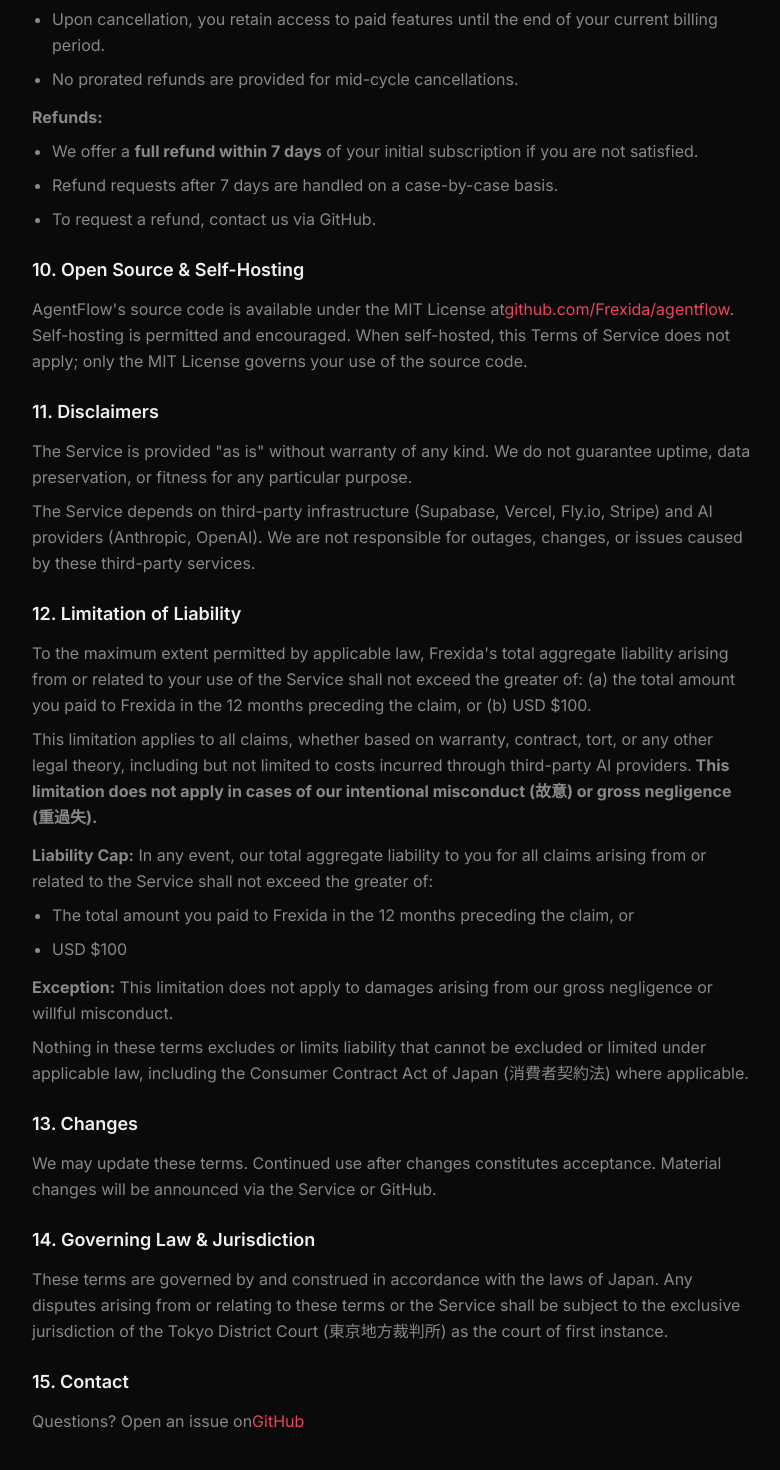
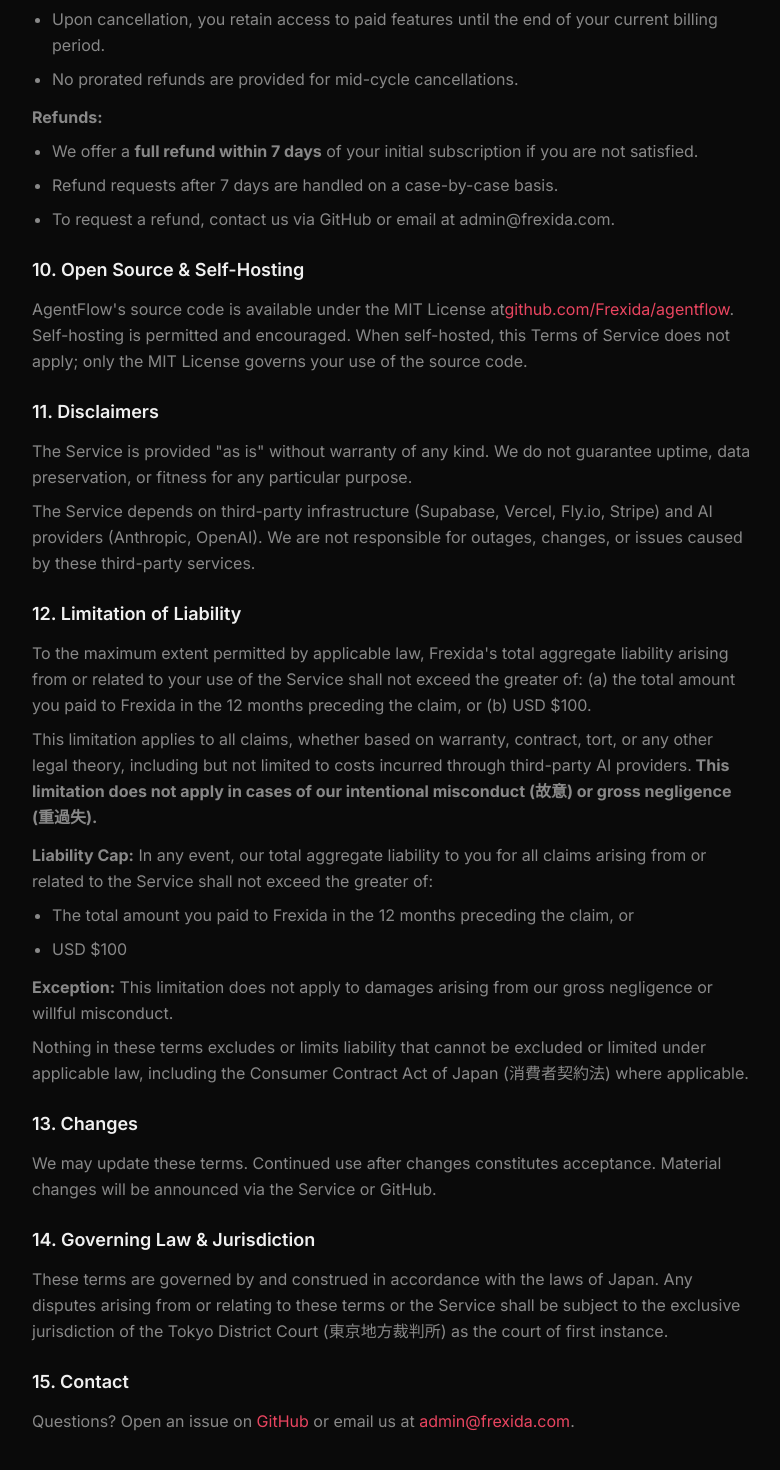
Before and after one commit to Frexida/agentflow, a Next.js app in the folder v2/: page /terms in a window 1280 px wide. Shown: the part 2334-3804 px from the top of the page, without its empty margins (348-1128 px from the left). Built offline with nearby package versions, Linux system fonts and the light colour scheme.

Commit message:
feat: add admin@frexida.com contact email to terms and privacy

```diff
--- a/v2/src/app/privacy/page.tsx
+++ b/v2/src/app/privacy/page.tsx
@@ -64,6 +64,10 @@
               Questions about privacy? Open an issue on{' '}
               <a href="https://github.com/Frexida/agentflow" className="text-[var(--accent-bright)] hover:underline" target="_blank" rel="noopener">
                 GitHub
+              </a>{' '}
+              or email us at{' '}
+              <a href="mailto:admin@frexida.com" className="text-[var(--accent-bright)] hover:underline">
+                admin@frexida.com
               </a>.
             </p>
           </section>
--- a/v2/src/app/terms/page.tsx
+++ b/v2/src/app/terms/page.tsx
@@ -144,7 +144,7 @@
             <ul className="list-disc pl-5 space-y-2 mt-2">
               <li>We offer a <strong>full refund within 7 days</strong> of your initial subscription if you are not satisfied.</li>
               <li>Refund requests after 7 days are handled on a case-by-case basis.</li>
-              <li>To request a refund, contact us via GitHub.</li>
+              <li>To request a refund, contact us via GitHub or email at admin@frexida.com.</li>
             </ul>
           </section>
 
@@ -223,11 +223,14 @@
           <section>
             <h2 className="text-lg font-semibold text-[var(--text-primary)] mb-3">15. Contact</h2>
             <p>
-              Questions? Open an issue on
+              Questions? Open an issue on{' '}
               <a href="https://github.com/Frexida/agentflow" className="text-[var(--accent-bright)] hover:underline" target="_blank" rel="noopener">
                 GitHub
-              </a>
-
+              </a>{' '}
+              or email us at{' '}
+              <a href="mailto:admin@frexida.com" className="text-[var(--accent-bright)] hover:underline">
+                admin@frexida.com
+              </a>.
             </p>
           </section>
         </div>
```
